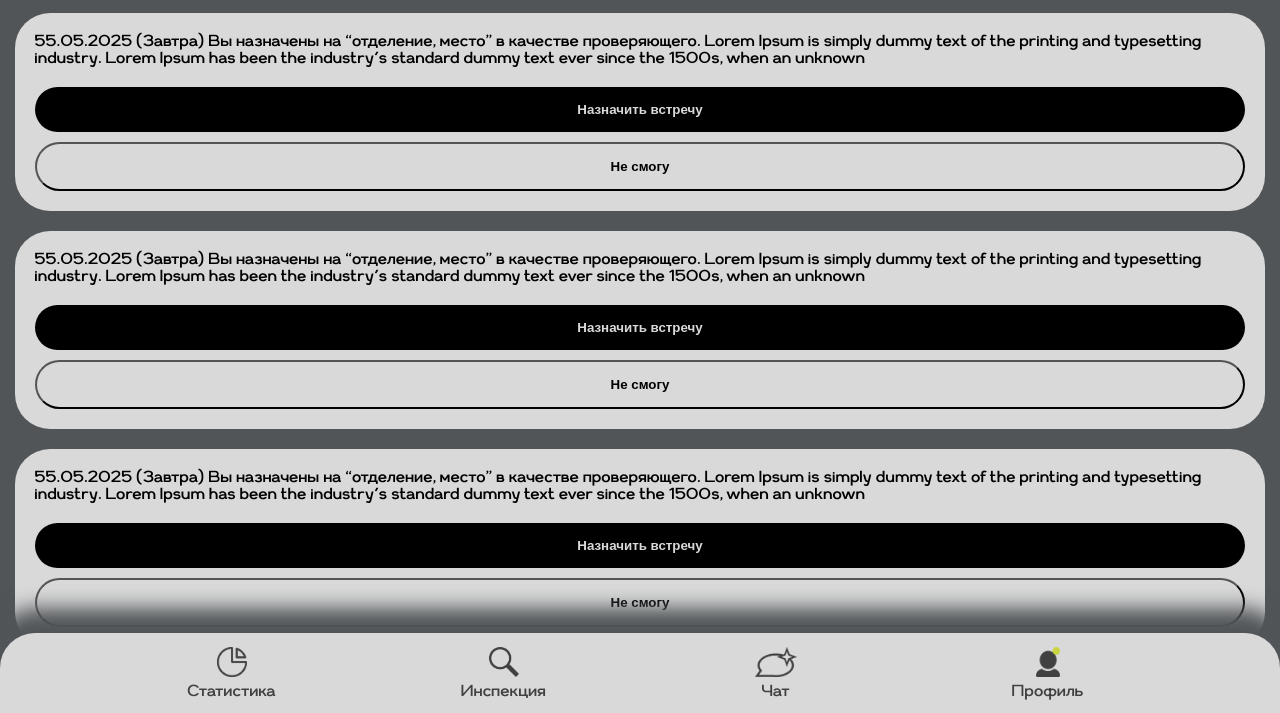
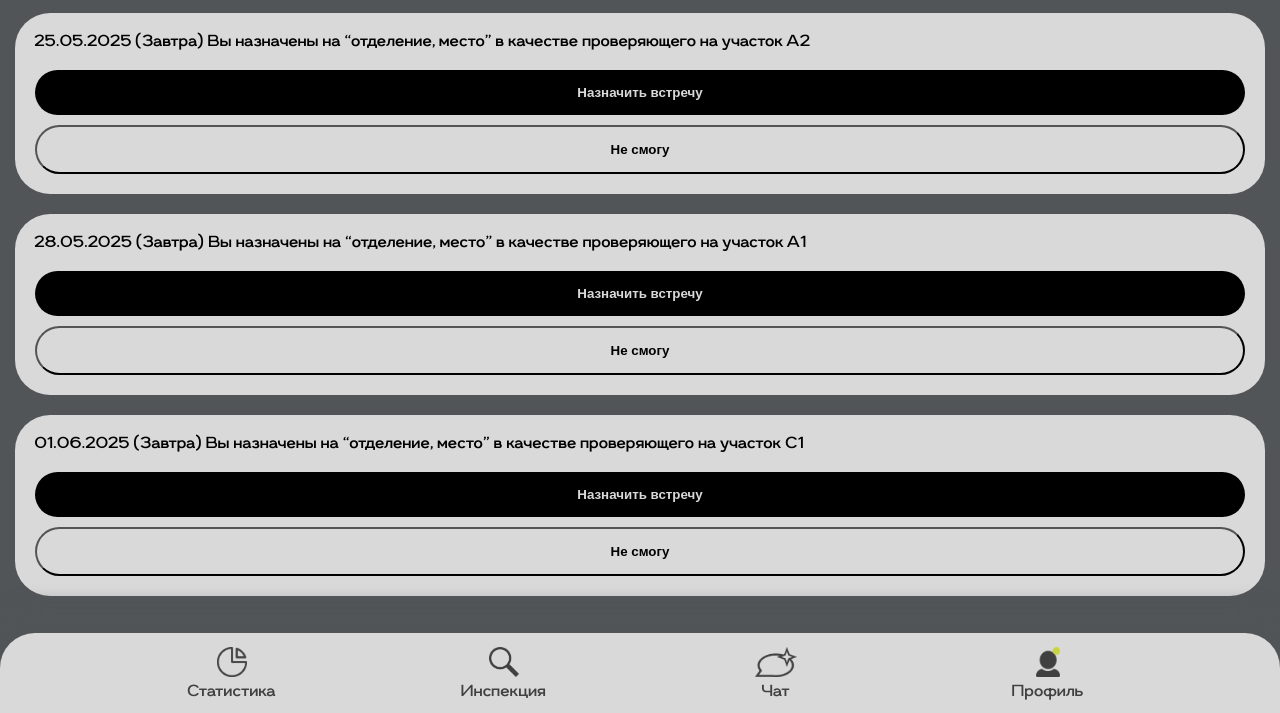
Before and after one commit to Enjeer/Miran, a website: page public/main.html in a window 1280 px wide. Shown: the part 87-800 px from the top of the page. Drawn offline with Linux system fonts and the light colour scheme; sample sign-in values are in the browser's storage.

Commit message:
latest_check

```diff
--- a/public/main.html
+++ b/public/main.html
@@ -25,32 +25,21 @@
         <main class="main-content">
             <section class="notifications">
                 <div class="notification">
-                    <p class="notification-inner">55.05.2025 (Завтра) Вы назначены на “отделение, место” в качестве проверяющего.
-Lorem Ipsum is simply dummy text of the printing and typesetting industry. Lorem Ipsum has been the industry's standard dummy text ever since the 1500s, when an unknown</p>
+                    <p class="notification-inner">25.05.2025 (Завтра) Вы назначены на “отделение, место” в качестве проверяющего на участок A2</p>
                     <div class="buttons">
                         <button class="primary-btn btn">Назначить встречу</button>
                         <button class="secondary-btn btn">Не смогу</button>
                     </div>
                 </div>
                 <div class="notification">
-                    <p class="notification-inner">55.05.2025 (Завтра) Вы назначены на “отделение, место” в качестве проверяющего.
-Lorem Ipsum is simply dummy text of the printing and typesetting industry. Lorem Ipsum has been the industry's standard dummy text ever since the 1500s, when an unknown</p>
+                    <p class="notification-inner">28.05.2025 (Завтра) Вы назначены на “отделение, место” в качестве проверяющего на участок A1</p>
                     <div class="buttons">
                         <button class="primary-btn btn">Назначить встречу</button>
                         <button class="secondary-btn btn">Не смогу</button>
                     </div>
                 </div>
                 <div class="notification">
-                    <p class="notification-inner">55.05.2025 (Завтра) Вы назначены на “отделение, место” в качестве проверяющего.
-Lorem Ipsum is simply dummy text of the printing and typesetting industry. Lorem Ipsum has been the industry's standard dummy text ever since the 1500s, when an unknown</p>
-                    <div class="buttons">
-                        <button class="primary-btn btn">Назначить встречу</button>
-                        <button class="secondary-btn btn">Не смогу</button>
-                    </div>
-                </div>
-                <div class="notification">
-                    <p class="notification-inner">55.05.2025 (Завтра) Вы назначены на “отделение, место” в качестве проверяющего.
-Lorem Ipsum is simply dummy text of the printing and typesetting industry. Lorem Ipsum has been the industry's standard dummy text ever since the 1500s, when an unknown</p>
+                    <p class="notification-inner">01.06.2025 (Завтра) Вы назначены на “отделение, место” в качестве проверяющего на участок C1</p>
                     <div class="buttons">
                         <button class="primary-btn btn">Назначить встречу</button>
                         <button class="secondary-btn btn">Не смогу</button>
```
